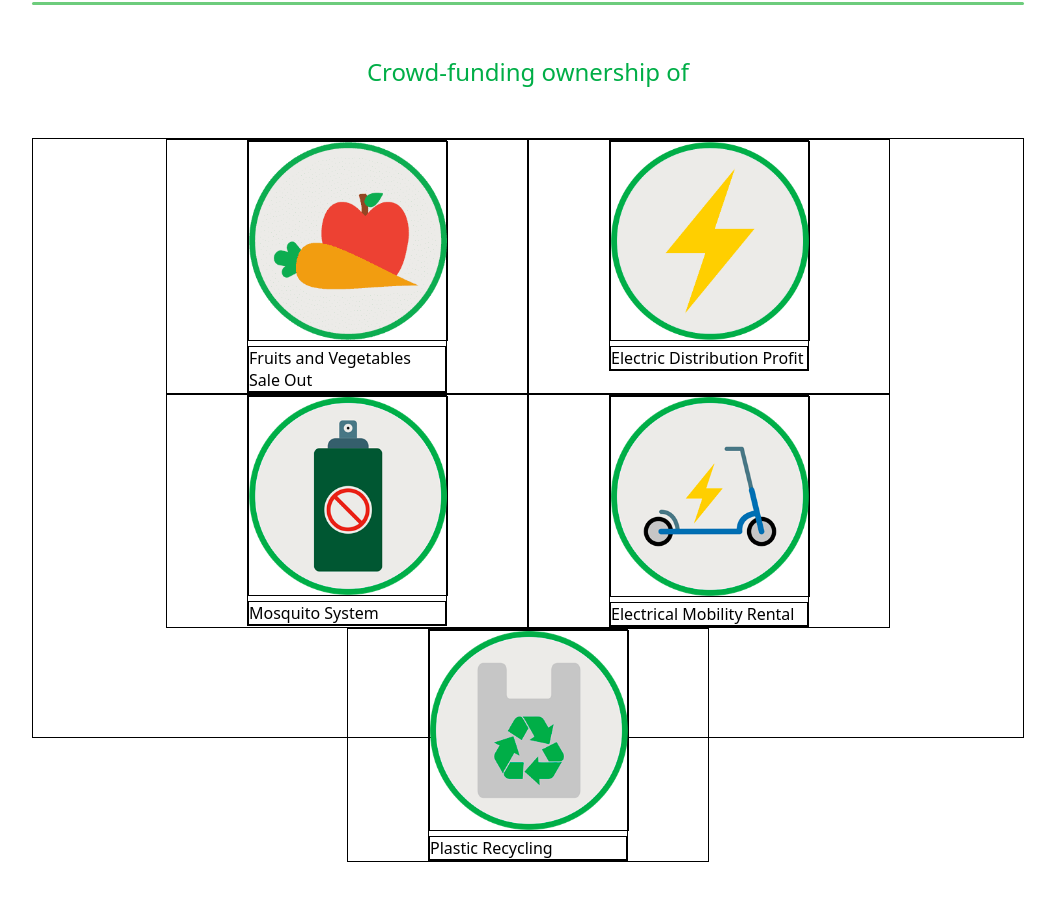
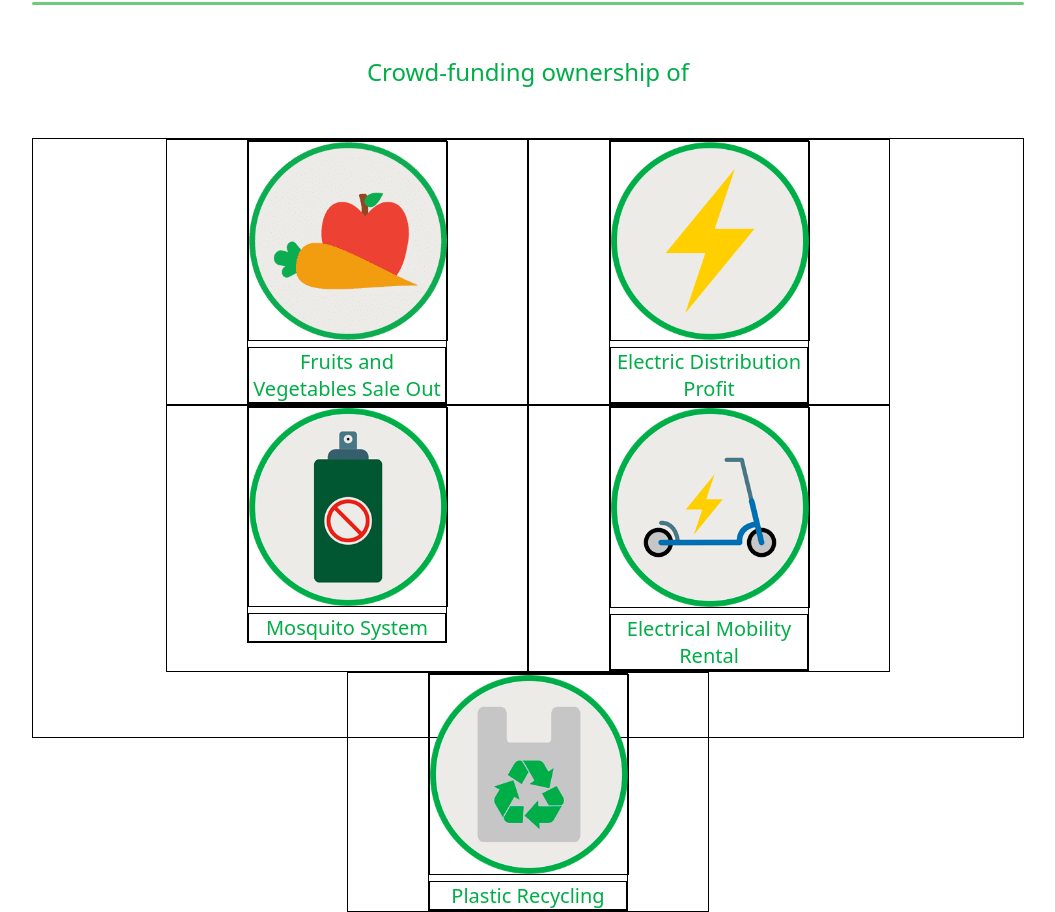
Before and after one commit to basilkhan1250/first-project, a React (Vite) app: page / in a window 1280 px wide. Shown: the part 5699-6611 px from the top of the page, without its empty margins (112-1167 px from the left). Before the commit the page ends 6587 px from the top, so only its background shows below. Built offline with nearby package versions, Linux system fonts and the light colour scheme.

Commit message:
workin on it

```diff
--- a/src/App.css
+++ b/src/App.css
@@ -245,4 +245,7 @@ hr {
 .align {
     width: 200px;
     border: 1px solid black;
+    color: #00AE47;
+    font-size: 20px;
+    text-align: center;
 }
```
Also changed, not shown: src/components/BusinessModel.jsx (+0 -16 lines).
